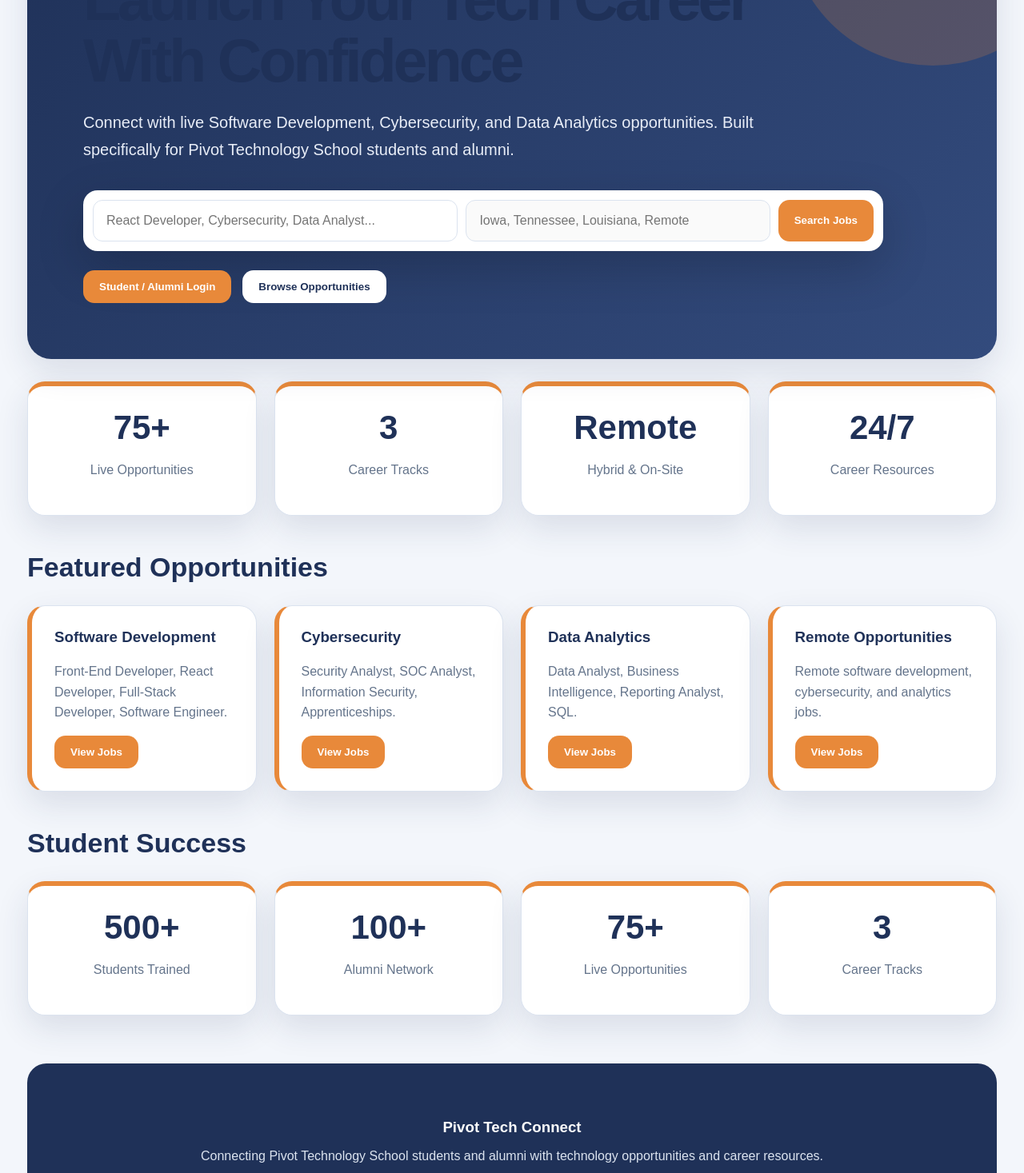
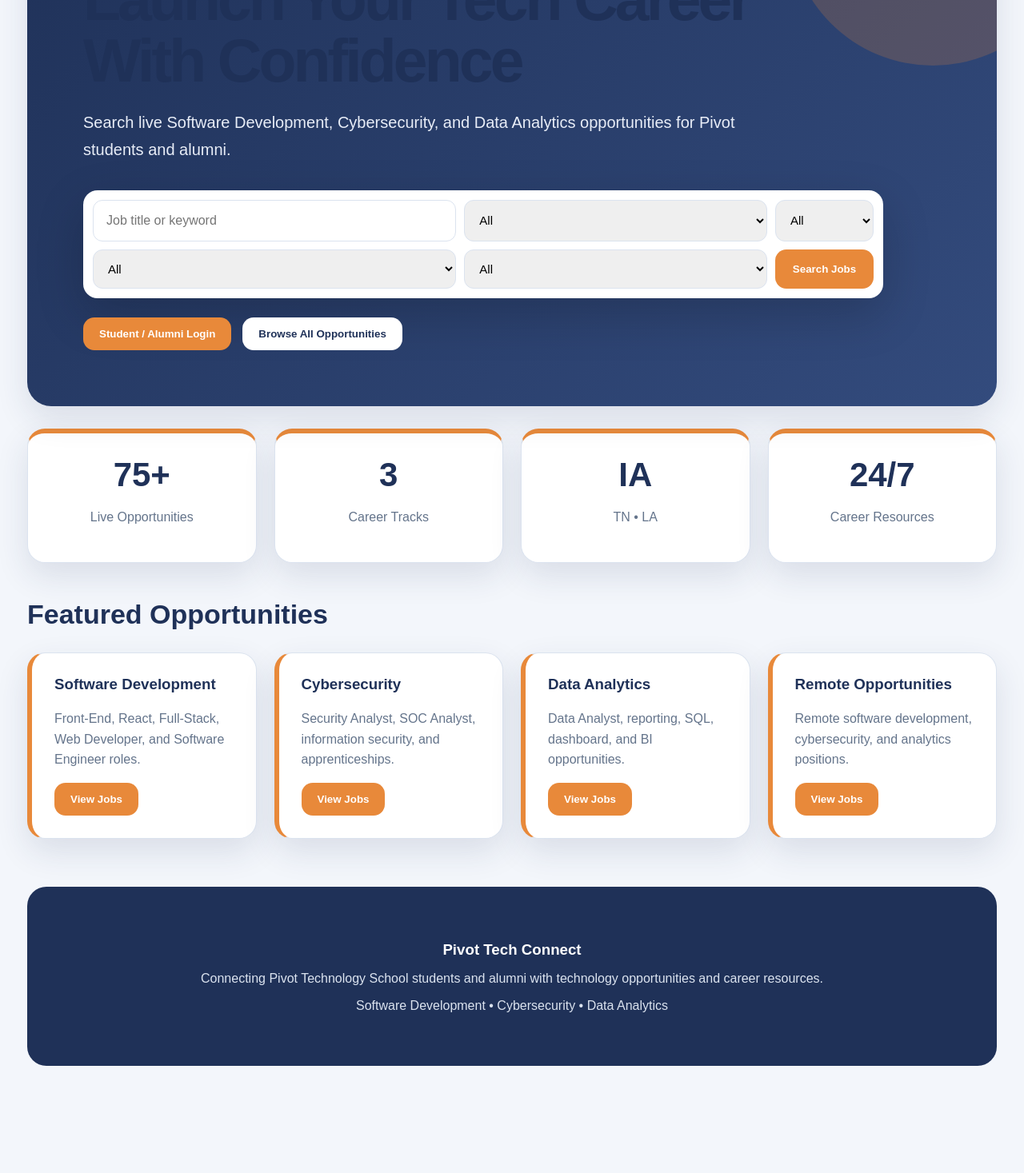
Before and after one commit to CodeByMaurica/pivot-tech-connect, a React (Vite) app: page / in a window 1280 px wide. Shown: the part 309-1776 px from the top of the page at 80% size. After the commit the page ends 1676 px from the top, so only its background shows below. Built offline with nearby package versions, Linux system fonts and the light colour scheme.

Commit message:
Add homepage advanced job filters

```diff
--- a/src/App.tsx
+++ b/src/App.tsx
@@ -9,10 +9,26 @@
 import About from "./screens/About";
 import AlumniOutreach from "./screens/AlumniOutreach";
 
+export type JobSearchFilters = {
+  keyword: string;
+  category: string;
+  state: string;
+  workType: string;
+  level: string;
+};
+
+const defaultJobFilters: JobSearchFilters = {
+  keyword: "",
+  category: "All",
+  state: "All",
+  workType: "All",
+  level: "All",
+};
+
 function App() {
   const [activeScreen, setActiveScreen] = useState("PublicHome");
   const [userRole, setUserRole] = useState("");
-  const [jobSearchTerm, setJobSearchTerm] = useState("");
+  const [jobFilters, setJobFilters] = useState<JobSearchFilters>(defaultJobFilters);
 
   useEffect(() => {
     const savedRole = localStorage.getItem("pivotUserRole");
@@ -35,8 +51,13 @@
     setActiveScreen("PublicHome");
   }
 
-  function openJobsWithSearch(searchTerm: string) {
-    setJobSearchTerm(searchTerm);
+  function openJobsWithFilters(filters: JobSearchFilters) {
+    setJobFilters(filters);
+    setActiveScreen("JobOpenings");
+  }
+
+  function openAllJobs() {
+    setJobFilters(defaultJobFilters);
     setActiveScreen("JobOpenings");
   }
 
@@ -45,43 +66,24 @@
       return (
         <PublicHome
           onLoginClick={() => setActiveScreen("Login")}
-          onBrowseClick={() => openJobsWithSearch("")}
-          onSearchJobs={openJobsWithSearch}
+          onBrowseClick={openAllJobs}
+          onSearchJobs={openJobsWithFilters}
         />
       );
     }
 
-    if (activeScreen === "Login") {
-      return <Login onLogin={handleLogin} />;
+    if (activeScreen === "Login") return <Login onLogin={handleLogin} />;
+    if (activeScreen === "Dashboard") return <Dashboard />;
+
+    if (activeScreen === "JobOpenings") {
+      return <JobOpenings initialFilters={jobFilters} />;
     }
 
-    if (activeScreen === "Dashboard") {
-      return <Dashboard />;
-    }
+    if (activeScreen === "Resources") return <Resources />;
+    if (activeScreen === "AlumniOutreach") return <AlumniOutreach />;
+    if (activeScreen === "About") return <About />;
 
-    if (activeScreen === "JobOpenings") {
-      return <JobOpenings initialSearch={jobSearchTerm} />;
-    }
-
-    if (activeScreen === "Resources") {
-      return <Resources />;
-    }
-
-    if (activeScreen === "AlumniOutreach") {
-      return <AlumniOutreach />;
-    }
-
-    if (activeScreen === "About") {
-      return <About />;
-    }
-
-    return (
-      <PublicHome
-        onLoginClick={() => setActiveScreen("Login")}
-        onBrowseClick={() => openJobsWithSearch("")}
-        onSearchJobs={openJobsWithSearch}
-      />
-    );
+    return <PublicHome onBrowseClick={openAllJobs} onSearchJobs={openJobsWithFilters} />;
   }
 
   const isLoggedIn = userRole !== "";
@@ -102,12 +104,8 @@
           </div>
 
           <button onClick={() => setActiveScreen("Dashboard")}>Dashboard</button>
-
-          <button onClick={() => openJobsWithSearch("")}>Job Openings</button>
-
-          <button onClick={() => setActiveScreen("Resources")}>
-            Career Resources
-          </button>
+          <button onClick={openAllJobs}>Job Openings</button>
+          <button onClick={() => setActiveScreen("Resources")}>Career Resources</button>
 
           {(userRole === "owner" || userRole === "alumni") && (
             <button onClick={() => setActiveScreen("AlumniOutreach")}>
--- a/src/screens/JobOpenings.tsx
+++ b/src/screens/JobOpenings.tsx
@@ -1,8 +1,17 @@
 import { useEffect, useState } from "react";
 import { getRealJobs, type Job } from "../services/jobsApi";
+import type { JobSearchFilters } from "../App";
 
 type JobOpeningsProps = {
-  initialSearch?: string;
+  initialFilters?: JobSearchFilters;
+};
+
+const defaultFilters: JobSearchFilters = {
+  keyword: "",
+  category: "All",
+  state: "All",
+  workType: "All",
+  level: "All",
 };
 
 const starterJobs: Job[] = [
@@ -26,32 +35,20 @@
   },
 ];
 
-export default function JobOpenings({ initialSearch = "" }: JobOpeningsProps) {
+export default function JobOpenings({
+  initialFilters = defaultFilters,
+}: JobOpeningsProps) {
   const [jobs, setJobs] = useState<Job[]>(starterJobs);
   const [savedJobs, setSavedJobs] = useState<Job[]>([]);
   const [selectedJob, setSelectedJob] = useState<Job | null>(null);
   const [loadingJobs, setLoadingJobs] = useState(false);
   const [jobError, setJobError] = useState("");
 
-  const [search, setSearch] = useState(initialSearch);
-  const [categoryFilter, setCategoryFilter] = useState("All");
-  const [stateFilter, setStateFilter] = useState("All");
-  const [workTypeFilter, setWorkTypeFilter] = useState("All");
-  const [levelFilter, setLevelFilter] = useState("All");
-
-  const [form, setForm] = useState({
-    title: "",
-    company: "",
-    location: "",
-    state: "Iowa",
-    category: "Software Development",
-    workType: "Remote",
-    level: "Entry Level",
-    opportunityType: "Full-Time",
-    salary: "",
-    link: "",
-    description: "",
-  });
+  const [search, setSearch] = useState(initialFilters.keyword);
+  const [categoryFilter, setCategoryFilter] = useState(initialFilters.category);
+  const [stateFilter, setStateFilter] = useState(initialFilters.state);
+  const [workTypeFilter, setWorkTypeFilter] = useState(initialFilters.workType);
+  const [levelFilter, setLevelFilter] = useState(initialFilters.level);
 
   useEffect(() => {
     const storedSavedJobs = localStorage.getItem("pivotSavedJobs");
@@ -64,8 +61,12 @@
   }, []);
 
   useEffect(() => {
-    setSearch(initialSearch);
-  }, [initialSearch]);
+    setSearch(initialFilters.keyword);
+    setCategoryFilter(initialFilters.category);
+    setStateFilter(initialFilters.state);
+    setWorkTypeFilter(initialFilters.workType);
+    setLevelFilter(initialFilters.level);
+  }, [initialFilters]);
 
   useEffect(() => {
     localStorage.setItem("pivotSavedJobs", JSON.stringify(savedJobs));
@@ -90,47 +91,6 @@
     } finally {
       setLoadingJobs(false);
     }
-  }
-
-  function handleChange(
-    e: React.ChangeEvent<
-      HTMLInputElement | HTMLTextAreaElement | HTMLSelectElement
-    >
-  ) {
-    setForm({ ...form, [e.target.name]: e.target.value });
-  }
-
-  function addJob(e: React.FormEvent<HTMLFormElement>) {
-    e.preventDefault();
-
-    const newJob: Job = {
-      id: `manual-${Date.now()}`,
-      ...form,
-      source: "Manual",
-      datePosted: new Date().toISOString(),
-      applicationStatus: "Not Applied",
-    };
-
-    setJobs([newJob, ...jobs]);
-
-    setForm({
-      title: "",
-      company: "",
-      location: "",
-      state: "Iowa",
-      category: "Software Development",
-      workType: "Remote",
-      level: "Entry Level",
-      opportunityType: "Full-Time",
-      salary: "",
-      link: "",
-      description: "",
-    });
-  }
-
-  function deleteJob(id: string) {
-    setJobs(jobs.filter((job) => job.id !== id));
-    setSavedJobs(savedJobs.filter((job) => job.id !== id));
   }
 
   function toggleSaveJob(job: Job) {
@@ -165,14 +125,11 @@
     }
   }
 
-  function printReport() {
-    window.print();
-  }
-
   const filteredJobs = jobs.filter((job) => {
     const lowerSearch = search.toLowerCase();
 
     const matchesSearch =
+      lowerSearch === "" ||
       job.title.toLowerCase().includes(lowerSearch) ||
       job.company.toLowerCase().includes(lowerSearch) ||
       job.location.toLowerCase().includes(lowerSearch) ||
@@ -207,28 +164,9 @@
         <div>
           <h1>Job Openings</h1>
           <p className="page-subtitle">
-            Search real jobs from Iowa, Tennessee, and Louisiana. Save jobs,
-            apply, and track application status.
+            Search real jobs from Iowa, Tennessee, and Louisiana.
           </p>
         </div>
-
-        <button className="print-btn" onClick={printReport}>
-          Print Report
-        </button>
-      </div>
-
-      <div className="info-card">
-        <h2>Real Job Feed</h2>
-        <p>
-          Jobs are pulled from the live job API for Software Development,
-          Cybersecurity, and Data Analytics.
-        </p>
-
-        <button onClick={loadRealJobs}>
-          {loadingJobs ? "Loading Jobs..." : "Refresh Real Jobs"}
-        </button>
-
-        {jobError && <p>{jobError}</p>}
       </div>
 
       <div className="info-card">
@@ -283,130 +221,17 @@
             <option>Internship</option>
             <option>Apprenticeship</option>
           </select>
+
+          <button onClick={loadRealJobs}>
+            {loadingJobs ? "Loading..." : "Refresh Jobs"}
+          </button>
         </div>
+
+        {jobError && <p>{jobError}</p>}
       </div>
 
       <div className="info-card">
-        <h2>Add Job Manually</h2>
-
-        <form className="job-form" onSubmit={addJob}>
-          <input
-            name="title"
-            placeholder="Job title"
-            value={form.title}
-            onChange={handleChange}
-            required
-          />
-
-          <input
-            name="company"
-            placeholder="Company"
-            value={form.company}
-            onChange={handleChange}
-            required
-          />
-
-          <input
-            name="location"
-            placeholder="City or Remote"
-            value={form.location}
-            onChange={handleChange}
-            required
-          />
-
-          <select name="state" value={form.state} onChange={handleChange}>
-            <option>Iowa</option>
-            <option>Tennessee</option>
-            <option>Louisiana</option>
-            <option>Remote</option>
-          </select>
-
-          <select name="category" value={form.category} onChange={handleChange}>
-            <option>Software Development</option>
-            <option>Cybersecurity</option>
-            <option>Data Analytics</option>
-          </select>
-
-          <select name="workType" value={form.workType} onChange={handleChange}>
-            <option>Remote</option>
-            <option>Hybrid</option>
-            <option>On-Site</option>
-          </select>
-
-          <select name="level" value={form.level} onChange={handleChange}>
-            <option>Entry Level</option>
-            <option>Mid Level</option>
-            <option>Senior Level</option>
-            <option>Internship</option>
-            <option>Apprenticeship</option>
-          </select>
-
-          <select
-            name="opportunityType"
-            value={form.opportunityType}
-            onChange={handleChange}
-          >
-            <option>Full-Time</option>
-            <option>Part-Time</option>
-            <option>Internship</option>
-            <option>Apprenticeship</option>
-            <option>Contract</option>
-          </select>
-
-          <input
-            name="salary"
-            placeholder="Salary"
-            value={form.salary}
-            onChange={handleChange}
-          />
-
-          <input
-            name="link"
-            placeholder="Application link"
-            value={form.link}
-            onChange={handleChange}
-          />
-
-          <textarea
-            name="description"
-            placeholder="Job description"
-            value={form.description}
-            onChange={handleChange}
-            required
-          />
-
-          <button type="submit">Add Job</button>
-        </form>
-      </div>
-
-      <div className="info-card">
-        <h2>Saved Jobs ({savedJobs.length})</h2>
-
-        {savedJobs.length === 0 ? (
-          <p>No saved jobs yet.</p>
-        ) : (
-          <div className="job-grid">
-            {savedJobs.map((job) => (
-              <div className="job-card" key={job.id}>
-                <h3>{job.title}</h3>
-                <p className="company">{job.company}</p>
-                <p>
-                  {job.location}, {job.state}
-                </p>
-
-                <div className="tag-row">
-                  <span>{job.category}</span>
-                  <span>{job.applicationStatus || "Not Applied"}</span>
-                </div>
-
-                <div className="card-actions">
-                  <button onClick={() => setSelectedJob(job)}>Details</button>
-                  <button onClick={() => toggleSaveJob(job)}>Unsave</button>
-                </div>
-              </div>
-            ))}
-          </div>
-        )}
+        <h2>Results ({filteredJobs.length})</h2>
       </div>
 
       {loadingJobs ? (
@@ -457,10 +282,6 @@
                 <button onClick={() => toggleSaveJob(job)}>
                   {isJobSaved(job.id) ? "Unsave" : "Save"}
                 </button>
-
-                <button className="delete-btn" onClick={() => deleteJob(job.id)}>
-                  Delete
-                </button>
               </div>
             </div>
           ))}
@@ -478,67 +299,32 @@
         <div className="modal-backdrop" onClick={() => setSelectedJob(null)}>
           <div className="modal" onClick={(e) => e.stopPropagation()}>
             <h2>{selectedJob.title}</h2>
-
             <p>
               <strong>Company:</strong> {selectedJob.company}
             </p>
-
             <p>
               <strong>Location:</strong> {selectedJob.location},{" "}
               {selectedJob.state}
             </p>
-
             <p>
               <strong>Career Track:</strong> {selectedJob.category}
             </p>
-
             <p>
               <strong>Work Type:</strong> {selectedJob.workType}
             </p>
-
             <p>
               <strong>Level:</strong> {selectedJob.level}
             </p>
-
-            <p>
-              <strong>Opportunity Type:</strong> {selectedJob.opportunityType}
-            </p>
-
-            <p>
-              <strong>Application Status:</strong>{" "}
-              {selectedJob.applicationStatus || "Not Applied"}
-            </p>
-
             <p>
               <strong>Salary:</strong> {selectedJob.salary || "Not listed"}
             </p>
-
-            <p>
-              <strong>Source:</strong> {selectedJob.source}
-            </p>
-
             <p>{selectedJob.description}</p>
 
-            <select
-              value={selectedJob.applicationStatus || "Not Applied"}
-              onChange={(e) =>
-                updateApplicationStatus(selectedJob.id, e.target.value)
-              }
-            >
-              <option>Not Applied</option>
-              <option>Applied</option>
-              <option>Interviewing</option>
-              <option>Offer Received</option>
-              <option>Not Selected</option>
-            </select>
-
             <div className="card-actions">
-              {selectedJob.link ? (
+              {selectedJob.link && (
                 <a href={selectedJob.link} target="_blank" rel="noreferrer">
                   <button>Apply</button>
                 </a>
-              ) : (
-                <button disabled>No Link</button>
               )}
 
               <button onClick={() => toggleSaveJob(selectedJob)}>
--- a/src/screens/PublicHome.tsx
+++ b/src/screens/PublicHome.tsx
@@ -1,9 +1,10 @@
 import { useState } from "react";
+import type { JobSearchFilters } from "../App";
 
 type PublicHomeProps = {
   onLoginClick?: () => void;
   onBrowseClick?: () => void;
-  onSearchJobs?: (searchTerm: string) => void;
+  onSearchJobs?: (filters: JobSearchFilters) => void;
 };
 
 export default function PublicHome({
@@ -11,11 +12,23 @@
   onBrowseClick,
   onSearchJobs,
 }: PublicHomeProps) {
-  const [searchTerm, setSearchTerm] = useState("");
+  const [filters, setFilters] = useState<JobSearchFilters>({
+    keyword: "",
+    category: "All",
+    state: "All",
+    workType: "All",
+    level: "All",
+  });
+
+  function handleChange(
+    e: React.ChangeEvent<HTMLInputElement | HTMLSelectElement>
+  ) {
+    setFilters({ ...filters, [e.target.name]: e.target.value });
+  }
 
   function handleSearch() {
     if (onSearchJobs) {
-      onSearchJobs(searchTerm);
+      onSearchJobs(filters);
     }
   }
 
@@ -23,50 +36,65 @@
     <div className="landing-page">
       <section className="saas-hero">
         <div className="saas-hero-content">
-          <p className="eyebrow">
-            Pivot Technology School Career Portal
-          </p>
+          <p className="eyebrow">Pivot Technology School Career Portal</p>
 
           <h1>Launch Your Tech Career With Confidence</h1>
 
           <p className="hero-description">
-            Connect with live Software Development, Cybersecurity,
-            and Data Analytics opportunities. Built specifically for
-            Pivot Technology School students and alumni.
+            Search live Software Development, Cybersecurity, and Data Analytics
+            opportunities for Pivot students and alumni.
           </p>
 
-          <div className="landing-search-bar">
+          <div className="landing-search-bar landing-search-bar-full">
             <input
+              name="keyword"
               type="text"
-              placeholder="React Developer, Cybersecurity, Data Analyst..."
-              value={searchTerm}
-              onChange={(e) => setSearchTerm(e.target.value)}
+              placeholder="Job title or keyword"
+              value={filters.keyword}
+              onChange={handleChange}
             />
 
-            <input
-              type="text"
-              placeholder="Iowa, Tennessee, Louisiana, Remote"
-              disabled
-            />
+            <select name="category" value={filters.category} onChange={handleChange}>
+              <option>All</option>
+              <option>Software Development</option>
+              <option>Cybersecurity</option>
+              <option>Data Analytics</option>
+            </select>
 
-            <button onClick={handleSearch}>
-              Search Jobs
-            </button>
+            <select name="state" value={filters.state} onChange={handleChange}>
+              <option>All</option>
+              <option>Iowa</option>
+              <option>Tennessee</option>
+              <option>Louisiana</option>
+              <option>Remote</option>
+            </select>
+
+            <select name="workType" value={filters.workType} onChange={handleChange}>
+              <option>All</option>
+              <option>Remote</option>
+              <option>Hybrid</option>
+              <option>On-Site</option>
+            </select>
+
+            <select name="level" value={filters.level} onChange={handleChange}>
+              <option>All</option>
+              <option>Entry Level</option>
+              <option>Mid Level</option>
+              <option>Senior Level</option>
+              <option>Internship</option>
+              <option>Apprenticeship</option>
+            </select>
+
+            <button onClick={handleSearch}>Search Jobs</button>
           </div>
 
           <div className="hero-buttons">
-            <button
-              className="primary-btn"
-              onClick={onLoginClick}
-            >
+            <button className="primary-btn" onClick={onLoginClick}>
               Student / Alumni Login
             </button>
 
-            <button
-              className="secondary-btn"
-              onClick={onBrowseClick}
-            >
-              Browse Opportunities
+            <button className="secondary-btn" onClick={onBrowseClick}>
+              Browse All Opportunities
             </button>
           </div>
         </div>
@@ -84,8 +112,8 @@
         </div>
 
         <div className="stat-card">
-          <h3>Remote</h3>
-          <p>Hybrid & On-Site</p>
+          <h3>IA</h3>
+          <p>TN • LA</p>
         </div>
 
         <div className="stat-card">
@@ -100,87 +128,85 @@
         <div className="features-grid">
           <div className="feature-card">
             <h3>Software Development</h3>
-            <p>
-              Front-End Developer, React Developer,
-              Full-Stack Developer, Software Engineer.
-            </p>
-            <button onClick={() => onSearchJobs?.("software developer")}>
+            <p>Front-End, React, Full-Stack, Web Developer, and Software Engineer roles.</p>
+            <button
+              onClick={() =>
+                onSearchJobs?.({
+                  keyword: "",
+                  category: "Software Development",
+                  state: "All",
+                  workType: "All",
+                  level: "All",
+                })
+              }
+            >
               View Jobs
             </button>
           </div>
 
           <div className="feature-card">
             <h3>Cybersecurity</h3>
-            <p>
-              Security Analyst, SOC Analyst,
-              Information Security, Apprenticeships.
-            </p>
-            <button onClick={() => onSearchJobs?.("cybersecurity")}>
+            <p>Security Analyst, SOC Analyst, information security, and apprenticeships.</p>
+            <button
+              onClick={() =>
+                onSearchJobs?.({
+                  keyword: "",
+                  category: "Cybersecurity",
+                  state: "All",
+                  workType: "All",
+                  level: "All",
+                })
+              }
+            >
               View Jobs
             </button>
           </div>
 
           <div className="feature-card">
             <h3>Data Analytics</h3>
-            <p>
-              Data Analyst, Business Intelligence,
-              Reporting Analyst, SQL.
-            </p>
-            <button onClick={() => onSearchJobs?.("data analyst")}>
+            <p>Data Analyst, reporting, SQL, dashboard, and BI opportunities.</p>
+            <button
+              onClick={() =>
+                onSearchJobs?.({
+                  keyword: "",
+                  category: "Data Analytics",
+                  state: "All",
+                  workType: "All",
+                  level: "All",
+                })
+              }
+            >
               View Jobs
             </button>
           </div>
 
           <div className="feature-card">
             <h3>Remote Opportunities</h3>
-            <p>
-              Remote software development,
-              cybersecurity, and analytics jobs.
-            </p>
-            <button onClick={() => onSearchJobs?.("remote")}>
+            <p>Remote software development, cybersecurity, and analytics positions.</p>
+            <button
+              onClick={() =>
+                onSearchJobs?.({
+                  keyword: "",
+                  category: "All",
+                  state: "All",
+                  workType: "Remote",
+                  level: "All",
+                })
+              }
+            >
               View Jobs
             </button>
           </div>
         </div>
       </section>
 
-      <section className="features-section">
-        <h2>Student Success</h2>
-
-        <div className="stats-section">
-          <div className="stat-card">
-            <h3>500+</h3>
-            <p>Students Trained</p>
-          </div>
-
-          <div className="stat-card">
-            <h3>100+</h3>
-            <p>Alumni Network</p>
-          </div>
-
-          <div className="stat-card">
-            <h3>75+</h3>
-            <p>Live Opportunities</p>
-          </div>
-
-          <div className="stat-card">
-            <h3>3</h3>
-            <p>Career Tracks</p>
-          </div>
-        </div>
-      </section>
-
       <footer className="landing-footer">
         <h3>Pivot Tech Connect</h3>
-
         <p>
-          Connecting Pivot Technology School students and alumni
-          with technology opportunities and career resources.
+          Connecting Pivot Technology School students and alumni with technology
+          opportunities and career resources.
         </p>
-
-        <p>
-          Software Development • Cybersecurity • Data Analytics
-        </p>
+        <p>Software Development • Cybersecurity • Data Analytics</p>
       </footer>
     </div>
   );
```
